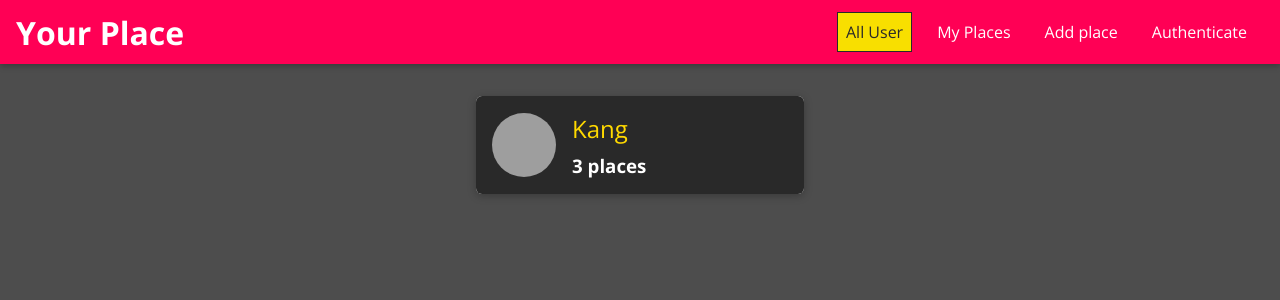
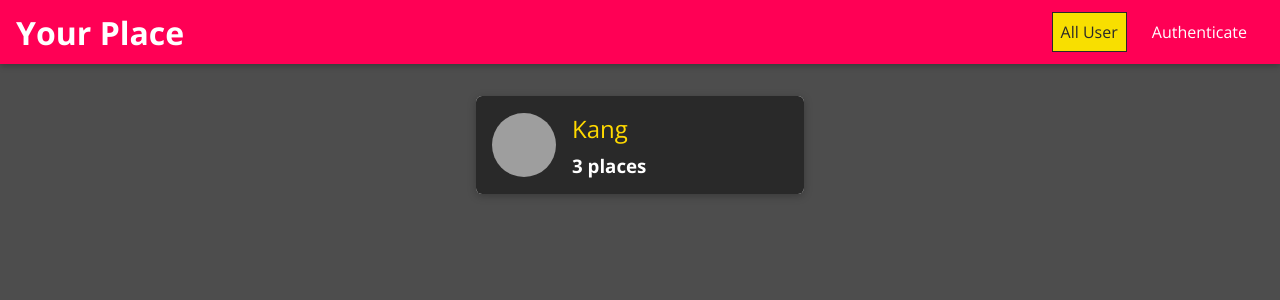
Before and after one commit to WebKBS/MERN, a React (Create React App) app in the folder project/: page / in a window 1280 px wide. Shown: the top 300 px of the page. Built offline with nearby package versions, Linux system fonts and the light colour scheme; grey boxes are pictures that could not be loaded.

Commit message:
useContext 사용해서 사용자 제어

```diff
--- a/project/src/App.js
+++ b/project/src/App.js
@@ -1,4 +1,4 @@
-import React from "react";
+import React, { useState, useCallback } from "react";
 import {
   BrowserRouter as Router,
   Route,
@@ -11,9 +11,23 @@
 import UserPlaces from "./places/pages/UserPlaces";
 import UpdatePlace from "./places/pages/UpdatePlace";
 import Auth from "./user/pages/Auth";
+import { AuthContext } from "./shared/context/auth-context";
 
 const App = () => {
+  const [isLoggedIn, setIsLoggedIn] = useState(false);
+
+  const login = useCallback(() => {
+    setIsLoggedIn(true);
+  }, []);
+
+  const logout = useCallback(() => {
+    setIsLoggedIn(false);
+  }, []);
+
   return (
+    <AuthContext.Provider
+      value={{ isLoggedIn: isLoggedIn, login: login, logout: logout }}
+    >
       <Router>
         <MainNavigation />
         <main>
@@ -39,6 +53,7 @@
           </Switch>
         </main>
       </Router>
+    </AuthContext.Provider>
   );
 };
 
--- a/project/src/shared/components/Navigation/NavLinks.js
+++ b/project/src/shared/components/Navigation/NavLinks.js
@@ -1,8 +1,12 @@
+import { useContext } from "react";
 import { NavLink } from "react-router-dom";
 
 import "./NavLinks.css";
+import { AuthContext } from "../../context/auth-context";
 
 const NavLinks = (props) => {
+  const auth = useContext(AuthContext);
+
   return (
     <ul className="nav-links">
       <li>
@@ -10,15 +14,21 @@
           All User
         </NavLink>
       </li>
+      {auth.isLoggedIn && (
         <li>
           <NavLink to="/u1/places">My Places</NavLink>
         </li>
+      )}
+      {auth.isLoggedIn && (
         <li>
           <NavLink to="/places/new">Add place</NavLink>
         </li>
+      )}
+      {!auth.isLoggedIn && (
         <li>
           <NavLink to="/auth">Authenticate</NavLink>
         </li>
+      )}
     </ul>
   );
 };
--- /dev/null
+++ b/project/src/shared/context/auth-context.js
@@ -0,0 +1,7 @@
+import { createContext } from "react";
+
+export const AuthContext = createContext({
+  isLoggedIn: false,
+  login: () => {},
+  logout: () => {},
+});
```
Lines whose indentation alone changed are shown as unchanged.
